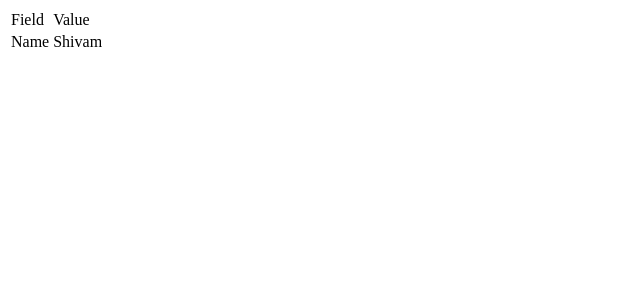
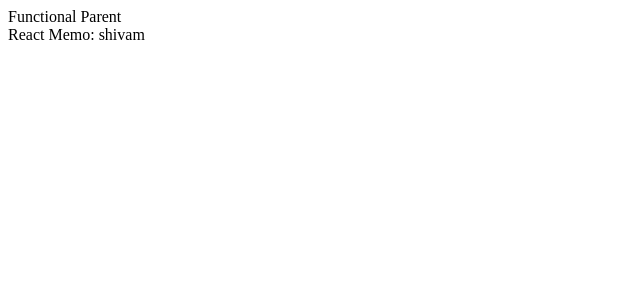
Before and after one commit to shivam-7Dev/reactBasics-ClassBased, a React (Vite) app: page / in a window 1280 px wide. Shown: the top 300 px of the page, without its empty margins (0-640 px from the left). Built offline with nearby package versions, Linux system fonts and the light colour scheme.

Commit message:
added about pure component and memo

```diff
--- a/src/App.jsx
+++ b/src/App.jsx
@@ -12,6 +12,8 @@ import Form from "./class-components/Form";
 import MountiongPhase from "../Lifecycle-Methods/MountiongPhase";
 import UpdatingPhase from "../Lifecycle-Methods/UpdatingPhase";
 import Frangmeant from "./functional-componets/Frangmeant";
+import ParentComponent from "./class-components/ParentComponent";
+import FunctionalParent from "./functional-componets/FunctionalParent";
 
 function App() {
   //note=> props are immutable that is you can not change the value of props
@@ -31,7 +33,9 @@ function App() {
       {/* <Form /> */}
       {/* <MountiongPhase /> */}
       {/* <UpdatingPhase /> */}
-      <Frangmeant />
+      {/* <Frangmeant /> */}
+      {/* <ParentComponent /> */}
+      <FunctionalParent />
     </>
   );
 }
@@ -65,8 +69,8 @@ export default App;
   3.Life cycle methods 4 phases (Mounting, Updating, Unmounting, Error Handling)
   4.Fragments
   advance React
-  5.Pure component
-  6.memo
+  5.Pure component => Pure Component is a class component that extends the React.PureComponent=> class Counter extends PureComponent
+  6.memo => what React.PureComponent is to class blased component React.memo is to functional component
   7.refs
   8.Forwrdings refs
   9.Portals
--- /dev/null
+++ b/src/class-components/ParentComponent.jsx
@@ -0,0 +1,35 @@
+import React, { Component } from "react";
+import PureComp from "./PureComp";
+import RegularComponent from "./RegularComponent";
+
+class ParentComponent extends Component {
+  constructor(props) {
+    super(props);
+
+    this.state = {
+      name: "shivam",
+    };
+  }
+
+  componentDidMount() {
+    setInterval(() => {
+      // setting the same  value of state after one second
+      this.setState({
+        name: "shivam",
+      });
+    }, 1000);
+  }
+
+  render() {
+    console.log("parent reRendered");
+    return (
+      <>
+        <div>Parent component</div>
+        <PureComp name={this.state.name} />
+        <RegularComponent name={this.state.name} />
+      </>
+    );
+  }
+}
+
+export default ParentComponent;
--- /dev/null
+++ b/src/class-components/PureComp.jsx
@@ -0,0 +1,36 @@
+import React, { PureComponent, Component } from "react";
+
+/**
+ *  A Pure Component is a class component that extends the React.PureComponent class instead of the regular React.Component class.
+ * The main difference between a Pure Component and a regular component lies in how they handle rendering and performance optimizations.
+ * Here are the key points about Pure Components:
+
+ *Shallow Prop and State Comparison:
+    Pure Components implement a shouldComponentUpdate() method that performs a shallow comparison of the component's props and state.
+    React checks if the new props or state are different from the previous ones by comparing their references.
+    If props or state are the same, the component is not re-rendered, potentially improving performance by avoiding unnecessary re-renders.
+
+  * Automatic Optimization:
+    Pure Components automatically implement the shouldComponentUpdate() method to perform shallow comparisons,
+    saving developers from having to manually optimize components for performance.
+
+  *Usage:
+    Pure Components can be used wherever regular components are used.
+    They are useful where components rely on props or state changes but don't need to re-render unless those values change.
+ */
+
+/**
+ * A regular component does not implement the shouldComponentUpdate method.
+ * It always returns true by default
+ * A pure component on other hand implements shouldComponentUpdate with a shallow props and state comparison.
+ * It is a good idea to ensure that all the xhildren components are also pure to aboid unexpected behaviour
+ * Never mutate the state. Always return a new object that reflects the new state.
+ */
+
+export default class PureComp extends PureComponent {
+  render() {
+    console.log("Pure reRendered");
+
+    return <div>Pure Comp {this.props.name}</div>;
+  }
+}
--- /dev/null
+++ b/src/class-components/RegularComponent.jsx
@@ -0,0 +1,18 @@
+import React, { Component } from "react";
+
+/**
+ * A regular component does not implement the shouldComponentUpdate method.
+ * It always returns true by default
+ * A pure component on other hand implements shouldComponentUpdate with a shallow props and state comparison.
+ * It is a good idea to ensure that all the xhildren components are also pure to aboid unexpected behaviour
+ * Never mutate the state. Always return a new object that reflects the new state.
+ */
+
+class RegularComponent extends Component {
+  render() {
+    console.log("regular reRendered");
+    return <div>Regular Component {this.props.name}</div>;
+  }
+}
+
+export default RegularComponent;
--- /dev/null
+++ b/src/functional-componets/FunctionalParent.jsx
@@ -0,0 +1,28 @@
+import React, { useEffect, useState } from "react";
+import MemoComp from "./MemoComp";
+
+const FunctionalParent = () => {
+  const [name, setName] = useState({
+    name: "shivam",
+  });
+
+  useEffect(() => {
+    const intervalId = setInterval(() => {
+      console.log("object");
+      setName({
+        name: "shivam",
+      });
+    }, 2000);
+    return () => clearInterval(intervalId);
+  }, []);
+
+  console.log("re rendering Parent");
+  return (
+    <div>
+      Functional Parent
+      <MemoComp name={name.name} />
+    </div>
+  );
+};
+
+export default FunctionalParent;
--- /dev/null
+++ b/src/functional-componets/MemoComp.jsx
@@ -0,0 +1,9 @@
+import React from "react";
+
+const MemoComp = ({ name }) => {
+  console.log("re rendering child");
+
+  return <div>React Memo: {name}</div>;
+};
+
+export default React.memo(MemoComp);
```
